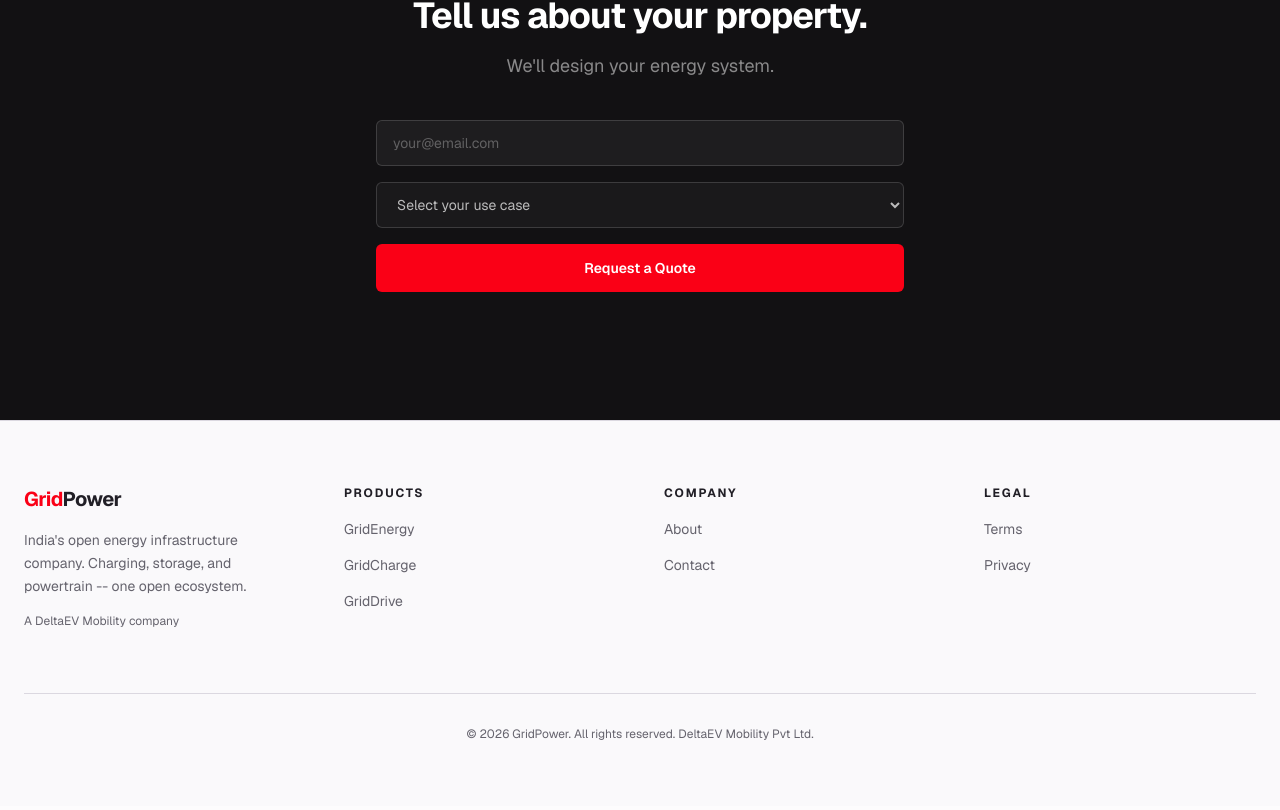
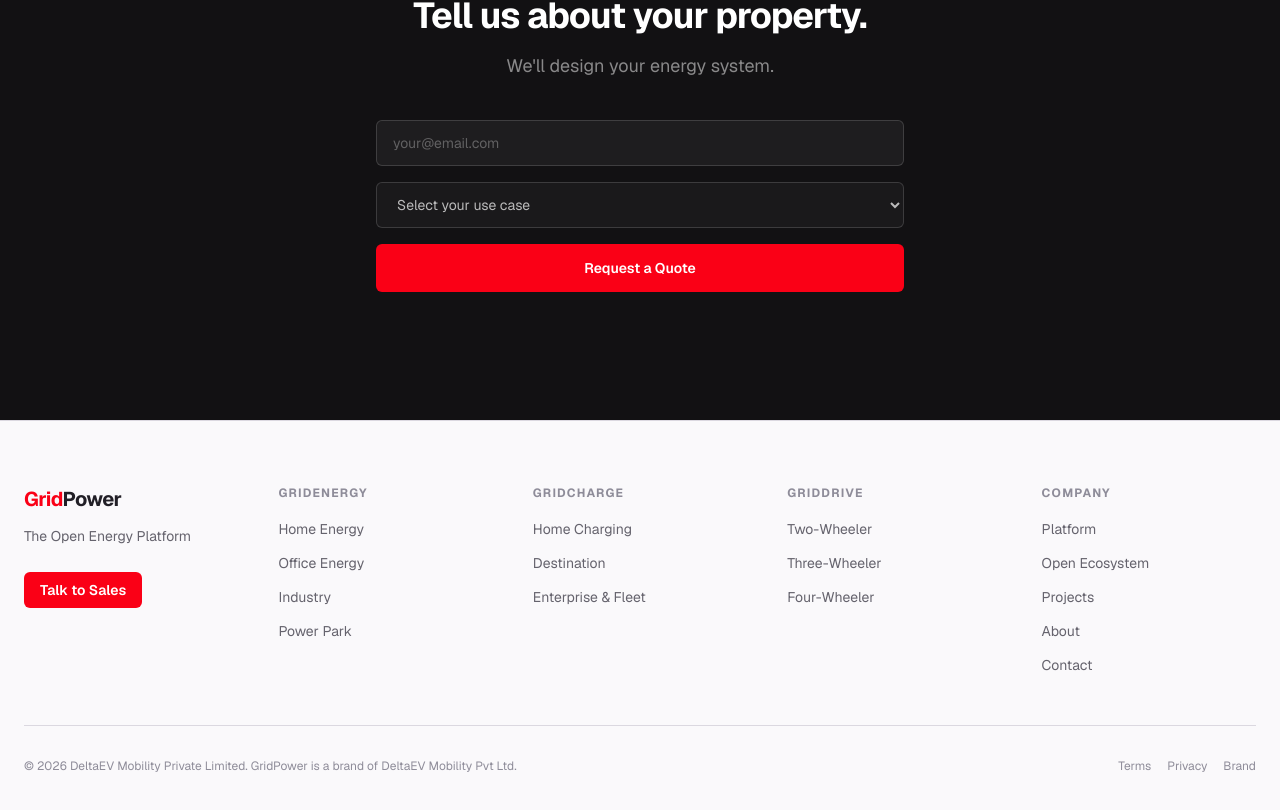
Before and after one commit to sagarsiwach/GridPower-Website, a Next.js app: page / in a window 1280 px wide. Shown: the part 5283-6093 px from the top of the page. Built offline with nearby package versions, Linux system fonts and the light colour scheme.

Commit message:
feat: rebuild footer with full link tree and DeltaEV legal

```diff
--- a/src/components/ui/Footer.tsx
+++ b/src/components/ui/Footer.tsx
@@ -1,50 +1,77 @@
 import Link from "next/link";
 
-const footerLinks = {
-  products: [
-    { label: "GridEnergy", href: "/energy" },
-    { label: "GridCharge", href: "/charge" },
-    { label: "GridDrive", href: "/drive" },
+const columns = [
+  {
+    label: "GridEnergy",
+    links: [
+      { label: "Home Energy", href: "/energy/home" },
+      { label: "Office Energy", href: "/energy/office" },
+      { label: "Industry", href: "/energy/industry" },
+      { label: "Power Park", href: "/energy/power-park" },
     ],
-  company: [
+  },
+  {
+    label: "GridCharge",
+    links: [
+      { label: "Home Charging", href: "/charge/home" },
+      { label: "Destination", href: "/charge/destination" },
+      { label: "Enterprise & Fleet", href: "/charge/enterprise" },
+    ],
+  },
+  {
+    label: "GridDrive",
+    links: [
+      { label: "Two-Wheeler", href: "/drive/two-wheeler" },
+      { label: "Three-Wheeler", href: "/drive/three-wheeler" },
+      { label: "Four-Wheeler", href: "/drive/four-wheeler" },
+    ],
+  },
+  {
+    label: "Company",
+    links: [
+      { label: "Platform", href: "/platform" },
+      { label: "Open Ecosystem", href: "/open-ecosystem" },
+      { label: "Projects", href: "/projects" },
       { label: "About", href: "/about" },
       { label: "Contact", href: "/contact" },
     ],
-  legal: [
-    { label: "Terms", href: "#" },
-    { label: "Privacy", href: "#" },
-  ],
-};
+  },
+];
 
 export function Footer() {
   return (
     <footer className="border-t border-[var(--color-border)] bg-[var(--color-bg-subtle)]">
       <div className="mx-auto max-w-7xl px-6 py-16">
-        <div className="grid gap-12 md:grid-cols-4">
+        <div className="grid gap-10 md:grid-cols-5">
+          {/* Brand */}
           <div className="md:col-span-1">
-            <Link href="/" className="text-xl font-bold tracking-tight cursor-pointer">
+            <div className="text-xl font-bold tracking-tight">
               <span className="text-[var(--color-gp-red)]">Grid</span>
               <span className="text-[var(--color-fg)]">Power</span>
+            </div>
+            <p className="mt-3 text-sm leading-relaxed text-[var(--color-fg-muted)]">
+              The Open Energy Platform
+            </p>
+            <Link
+              href="/contact"
+              className="mt-6 inline-block rounded-md bg-[var(--color-gp-red)] px-4 py-2 text-sm font-semibold text-white hover:bg-[var(--color-gp-red-hover)]"
+            >
+              Talk to Sales
             </Link>
-            <p className="mt-4 text-sm leading-relaxed text-[var(--color-fg-muted)]">
-              India&apos;s open energy infrastructure company. Charging, storage, and
-              powertrain -- one open ecosystem.
-            </p>
-            <p className="mt-4 text-xs text-[var(--color-fg-muted)]">
-              A DeltaEV Mobility company
-            </p>
           </div>
 
-          <div>
-            <h3 className="mb-4 text-xs font-bold uppercase tracking-[0.15em] text-[var(--color-fg)]">
-              Products
-            </h3>
-            <ul className="space-y-3">
-              {footerLinks.products.map((link) => (
+          {/* Nav columns */}
+          {columns.map((col) => (
+            <div key={col.label}>
+              <div className="mb-4 text-xs font-bold uppercase tracking-widest text-[var(--color-fg-subtle)]">
+                {col.label}
+              </div>
+              <ul className="flex flex-col gap-2.5">
+                {col.links.map((link) => (
                   <li key={link.href}>
                     <Link
                       href={link.href}
-                    className="text-sm text-[var(--color-fg-muted)] transition-colors duration-200 hover:text-[var(--color-fg)] cursor-pointer"
+                      className="text-sm text-[var(--color-fg-muted)] transition-colors hover:text-[var(--color-fg)]"
                     >
                       {link.label}
                     </Link>
@@ -52,47 +79,19 @@
                 ))}
               </ul>
             </div>
-
-          <div>
-            <h3 className="mb-4 text-xs font-bold uppercase tracking-[0.15em] text-[var(--color-fg)]">
-              Company
-            </h3>
-            <ul className="space-y-3">
-              {footerLinks.company.map((link) => (
-                <li key={link.href}>
-                  <Link
-                    href={link.href}
-                    className="text-sm text-[var(--color-fg-muted)] transition-colors duration-200 hover:text-[var(--color-fg)] cursor-pointer"
-                  >
-                    {link.label}
-                  </Link>
-                </li>
           ))}
-            </ul>
         </div>
 
-          <div>
-            <h3 className="mb-4 text-xs font-bold uppercase tracking-[0.15em] text-[var(--color-fg)]">
-              Legal
-            </h3>
-            <ul className="space-y-3">
-              {footerLinks.legal.map((link) => (
-                <li key={link.href}>
-                  <Link
-                    href={link.href}
-                    className="text-sm text-[var(--color-fg-muted)] transition-colors duration-200 hover:text-[var(--color-fg)] cursor-pointer"
-                  >
-                    {link.label}
-                  </Link>
-                </li>
-              ))}
-            </ul>
+        {/* Bottom bar */}
+        <div className="mt-12 flex flex-col gap-3 border-t border-[var(--color-border)] pt-8 md:flex-row md:items-center md:justify-between">
+          <p className="text-xs text-[var(--color-fg-subtle)]">
+            &copy; {new Date().getFullYear()} DeltaEV Mobility Private Limited. GridPower is a brand of DeltaEV Mobility Pvt Ltd.
+          </p>
+          <div className="flex gap-4">
+            <Link href="/terms" className="text-xs text-[var(--color-fg-subtle)] hover:text-[var(--color-fg-muted)]">Terms</Link>
+            <Link href="/privacy" className="text-xs text-[var(--color-fg-subtle)] hover:text-[var(--color-fg-muted)]">Privacy</Link>
+            <Link href="/brand" className="text-xs text-[var(--color-fg-subtle)] hover:text-[var(--color-fg-muted)]">Brand</Link>
           </div>
-        </div>
-
-        <div className="mt-16 border-t border-[var(--color-border)] pt-8 text-center text-xs text-[var(--color-fg-muted)]">
-          &copy; {new Date().getFullYear()} GridPower. All rights reserved. DeltaEV
-          Mobility Pvt Ltd.
         </div>
       </div>
     </footer>
```
Lines whose indentation alone changed are shown as unchanged.
